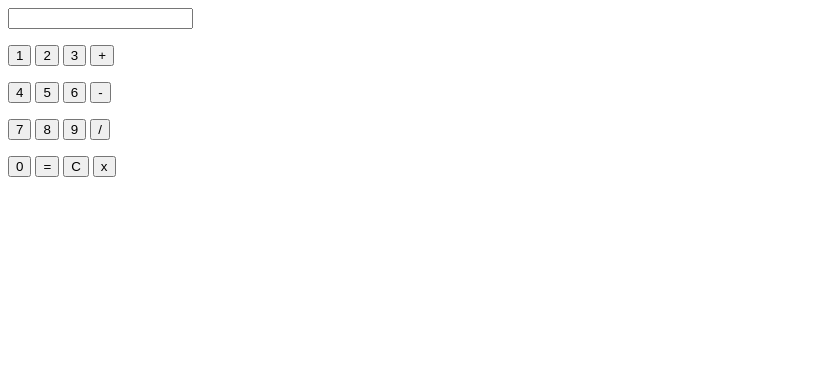
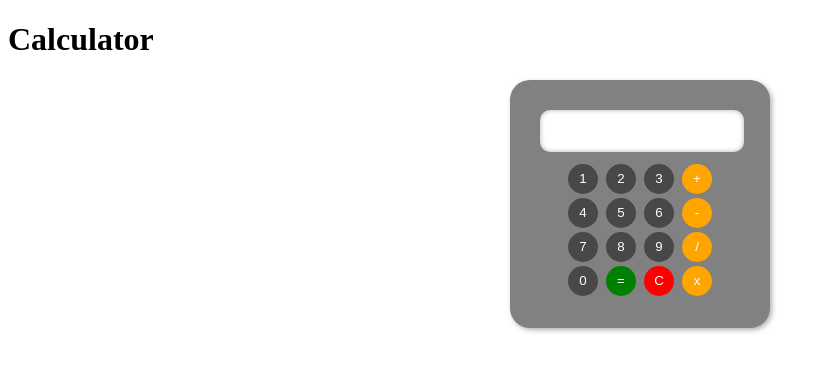
Before and after one commit to LUYIMBAZIOSCAR/calculator, a plain HTML site: page index.html in a window 1280 px wide. Shown: the whole page, without its empty margins (0-830 px from the left). Drawn offline with Linux system fonts and the light colour scheme.

Commit message:
added basic styling and layout

```diff
--- a/index.html
+++ b/index.html
@@ -3,37 +3,39 @@
 <head>
     <meta charset="UTF-8">
     <meta name="viewport" content="width=device-width, initial-scale=1.0">
+    <link rel="stylesheet" href="style.css">
     <title>Calculator</title>
 </head>
-<body class="flex justify-center items-center min-h-screen">
-  <div class="main bg-black  rounded-lg shadow-lg w-64 ">
+<body class="">
+  <h1>Calculator</h1>
+  <div class="container">
     <div class="">
     <input type="" id=""  >
     </div>
     <div id="" class="">
         <p>
-            <button class="">1</button>
-            <button class="">2</button>
-            <button class="">3</button>
-            <button class="">+</button>
+            <button class="number-btn">1</button>
+            <button class="number-btn">2</button>
+            <button class="number-btn">3</button>
+            <button class="op-btn">+</button>
         </p>
         <p>
-          <button class="">4</button>
-          <button class="">5</button>
-          <button class="">6</button>
-          <button class="">-</button>
+          <button class="number-btn">4</button>
+          <button class="number-btn">5</button>
+          <button class="number-btn">6</button>
+          <button class="op-btn">-</button>
         </p>
         <p>
-          <button class="">7</button>
-          <button class="">8</button>
-          <button class="">9</button>
-          <button class="">/</button>
+          <button class="number-btn">7</button>
+          <button class="number-btn">8</button>
+          <button class="number-btn">9</button>
+          <button class="op-btn">/</button>
         </p>
         <p>
-          <button class="">0</button>
-          <button class="">=</button>
-          <button class="">C</button>
-          <button class="">x</button>
+          <button class="number-btn">0</button>
+          <button class="equals-btn">=</button>
+          <button class="clear-btn">C</button>
+          <button class="op-btn">x</button>
         </p>
     </div>
     </div>
--- a/style.css
+++ b/style.css
@@ -0,0 +1,57 @@
+.container{
+  box-shadow: 2px 2px 5px rgba(109, 108, 108, 0.53);
+  border-radius: 20px;
+  padding: 30px;
+  max-width: 200px;
+  background-color: rgb(130, 129, 129);
+}
+
+button{
+  min-width:30px;
+  min-height: 30px;
+  margin: 2px;
+  border-radius: 15px;
+  border: none;
+}
+
+.number-btn{
+  background-color: rgb(74, 72, 71);
+  color: white;
+}
+
+.op-btn{
+  background-color: rgb(255, 165, 0);
+  color: white;
+}
+
+.equals-btn{
+  background-color: rgb(0, 128, 0);
+  color: white;
+}
+
+.clear-btn{
+  background-color: rgb(255, 0, 0);
+  color: white;
+}
+
+div{
+  margin: auto;
+}
+
+p{
+  margin:inherit;
+  width:max-content;
+}
+
+input{
+  width: 100%;
+  height: 40px;
+  margin-bottom: 10px;
+  margin-left: auto;
+  margin-right: auto;
+  border-radius: 10px;
+  border: none;
+  text-align: right;
+  font-size: 20px;
+  box-shadow: 0px 0px 5px rgba(109, 108, 108, 0.53) inset;
+}
```
